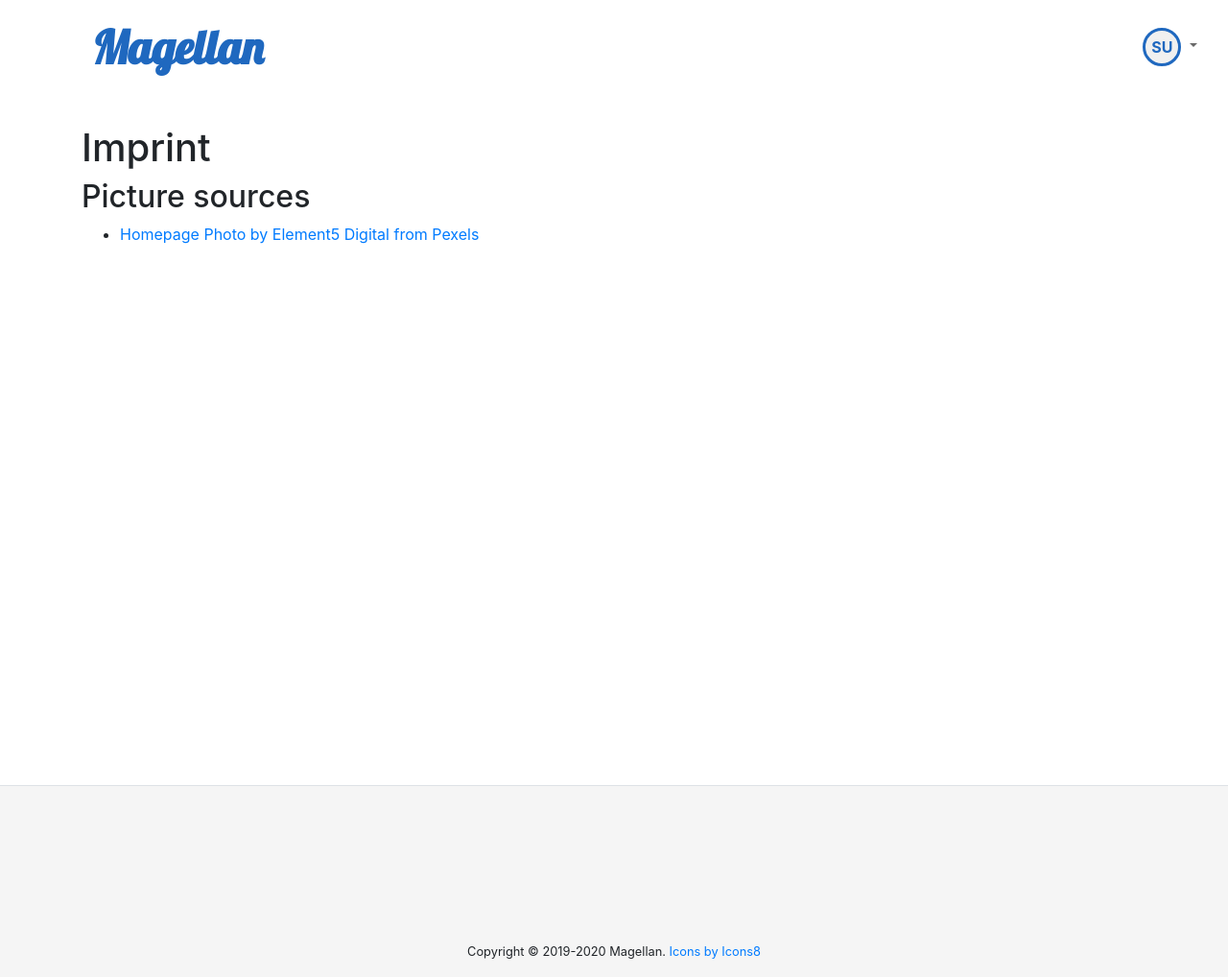
After one commit to smnwltr/magellan, a Django app: page /imprint/ in a window 1280 px wide. The commit adds this page. Shown: the whole page at 96% size. Run offline with Django 3.2, Linux system fonts and the light colour scheme; the visitor is signed in with stand-in values (Sample User, id 1); style sheets or scripts are compiled from the project's sources; some libraries are stand-ins or nearby versions.

```diff
--- /dev/null
+++ b/magellan/magellan/data.py
@@ -0,0 +1,16 @@
+def app_data(request):
+    data_dict = {
+        'app_name': 'Magellan',
+        'contact': {
+            'support': 'smn@wltr.co',
+            'phone': '+49 89 1234 5678',
+            'street': 'Some street 51',
+            'city': 'Munich',
+            'country': 'Germany',
+        },
+        'static_links': {
+            'privacy': '/privacy/',
+            'imprint': '/imprint/'
+        }
+    }
+    return data_dict
--- a/magellan/magellan/settings.py
+++ b/magellan/magellan/settings.py
@@ -69,6 +69,7 @@ TEMPLATES = [
                 'django.template.context_processors.request',
                 'django.contrib.auth.context_processors.auth',
                 'django.contrib.messages.context_processors.messages',
+                'magellan.data.app_data',
             ],
         },
     },
--- a/magellan/pages/static/css/main.scss
+++ b/magellan/pages/static/css/main.scss
@@ -1,3 +1,158 @@
-h1 {
-  color: red;
+@import 'vendor';
+
+/* project variables */
+$magellan-blue: #1f68bf;
+$magellan-magenta: #d43256;
+$magellan-yellow: #ffdf00;
+
+$primary-color: $magellan-blue;
+$secundary-color: $magellan-magenta;
+$terciary-color: $magellan-yellow;
+
+
+.section {
+  margin-top: 6em;
+  margin-bottom: 6em;
 }
+
+/* Navbar styles */
+
+.navbar-brand {
+  font-family: 'Lobster', cursive;
+  font-size: 300%;
+  font-weight: bold;
+  color: $primary-color;
+  margin-left: 80px;
+
+  &:hover {
+    color: $primary-color;
+    font-size: 295%;
+  }
+}
+
+.navbar {
+  background-color: #fff;
+  margin-bottom: 2rem;
+
+  li {
+    display: table-cell;
+    position: relative;
+    padding: 15px 0;
+
+    a {
+      color: #000;
+      text-decoration: none;
+      display: inline-block;
+      padding: 15px 5px;
+      position: relative;
+    }
+
+    a:after {
+      background: none repeat scroll 0 0 transparent;
+      bottom: 0;
+      content: "";
+      display: block;
+      height: 2px;
+      left: 50%;
+      position: absolute;
+      background: #000;
+      transition: width 0.3s ease 0s, left 0.3s ease 0s;
+      width: 0;
+    }
+  }
+
+  .avatar {
+    border: 3px solid $primary-color;
+    border-radius: 50% !important;
+    height: 40px;
+    width: 40px;
+  }
+
+  .avatar-btn {
+    &:hover {
+      color: $primary-color;
+      text-decoration: none;
+    }
+  }
+
+  .avatar-placeholder {
+    background-color: #F0F0F0;
+    display: inline-block;
+    color: $primary-color;
+    font-weight: bolder;
+    text-align: center;
+    vertical-align: middle;
+    line-height: 35px;
+  }
+
+  .dropdown {
+    a {
+      color: dimgrey;
+    }
+  }
+}
+
+
+/* Button styles */
+.btn-primary {
+  background-color: $primary-color;
+  border-color: $primary-color;
+
+  &:hover {
+    background-color: darken($primary-color, 15%);
+    border-color: darken($primary-color, 15%);
+  }
+}
+
+.btn-outline-primary {
+  color: $primary-color;
+  border-color: $primary-color;
+
+  &:hover {
+    background-color: $primary-color;
+    border-color: $primary-color;
+    color: white;
+  }
+}
+
+
+/* other base */
+
+.main {
+  min-height: 80vh;
+}
+
+.footer {
+  background-color: #F5F5F5;
+  display: flex;
+  flex-direction: column;
+
+  .cr-line {
+    margin-top: auto;
+  }
+}
+
+/* front page */
+
+.header-home {
+  padding: 8rem;
+  background-repeat: no-repeat;
+  background-position: center;
+  background-size: cover;
+}
+
+
+.jumbo-home {
+  height: 100%;
+  padding: 1rem;
+  color: white;
+
+  h2 {
+    font-size: 1.5rem;
+  }
+
+  .btn {
+    font-size: 1.5rem;
+    font-weight: bolder;
+  }
+}
--- a/magellan/pages/templates/_base.html
+++ b/magellan/pages/templates/_base.html
@@ -6,7 +6,7 @@
 
 <head>
     <meta charset="utf-8">
-    <title>{{ app_name }} - {% block title %}Optimize your travels{% endblock title %}</title>
+    <title>{% block title %}Optimize your travels{% endblock title %} - {{ app_name }}</title>
     <meta name="description"
           content="{{ app_name }}  helps you get the most out of your travels. Create packing lists, budgets, and plan every day.">
     <meta name="viewport" content="width=device-width, initial-scale=1">
@@ -28,9 +28,83 @@
 
 <body>
 
+
+<nav class="navbar navbar-expand-md">
+    <a class="navbar-brand" href="/"> {{ app_name }} </a>
+
+    <button class="navbar-toggler hamburger hamburger--spring d-md-none" type="button" data-toggle="collapse"
+            data-target="#navbarNav" aria-controls="navbarNav" aria-expanded="false" aria-label="Toggle navigation">
+            <span class="hamburger-box">
+                <span class="hamburger-inner"></span>
+            </span>
+    </button>
+
+
+    <div class="collapse navbar-collapse" id="navbarNav">
+        <div class="navbar-nav ml-auto">
+            {% if user.is_authenticated %}
+
+            <div class="dropdown mr-3 d-none d-md-block">
+                <a class="dropdown-toggle avatar-btn" href="#" role="button" id="userMenuDropdownLink"
+                   data-toggle="dropdown"
+                   aria-haspopup="true"
+                   aria-expanded="false" aria-label="User menu">
+
+                    {% if user.profile_images.last.image %}
+                    <img class="avatar" src="{% get_media_prefix %}{{ user.profile_images.last.image }}"
+                         alt="Profilbild"/>
+                    {% else %}
+                    <span class="avatar-placeholder avatar">{% if user.first_name %}
+                            {{ user.first_name|slice:":1" }}{{ user.last_name|slice:":1" }}
+                        {% else %}{{ user.email|slice:":2" }}{% endif %}
+                    </span>
+                    {% endif %}
+
+
+                </a>
+                <div class="dropdown-menu dropdown-menu-right" aria-labelledby="userMenuDropdownLink">
+                    <h3 class="dropdown-header font-weight-bold">Hi
+                        {% if user.first_name %}{{ user.first_name }}{% else %}{{ user.email }}
+                        {% endif %}</h3>
+                    <a class="dropdown-item" href="">My Trips</a>
+                    <a class="dropdown-item" href="">My Profile</a>
+                    <div class="dropdown-divider"></div>
+
+                    <a class="dropdown-item" href="{% url 'account_logout' %}">Abmelden</a>
+                </div>
+
+                {% else %}
+
+                <a href="" class="btn btn-outline-primary mt-3 mt-md-0 ml-md-4">Log in</a>
+                <a href=""
+                   class="btn btn-primary mt-3 mt-md-0 ml-md-3">Sign up</a>
+
+                {% endif %}
+            </div>
+        </div>
+        {% if user.is_authenticated %}
+
+        <div class="d-md-none text-center">
+            <h4>Hi {% if user.first_name %}{{ user.first_name }}{% else %}{{ user.email }}
+                {% endif %}</h4>
+            <p class="mt-4"><a href="">My Trips</a></p>
+            <p class="mt-2"><a href="">My Profile</a></p>
+            <p class="mt-2"><a href="">Log out</a></p>
+
+        </div>
+        {% endif %}
+    </div>
+</nav>
+
 <div class="main">
     {% block content %}
     {% endblock content %}
+</div>
+
+<div class="container-fluid border-top mt-5 footer" style="height: 200px">
+    <p class="text-center font-weight-light cr-line"><small>Copyright &copy; 2019-2020 Magellan. <a
+            href="https://icons8.com/">Icons by Icons8</a></small></p>
+
 </div>
 
 <script src="{% static 'js/jquery-3.4.1.min.js' %}"></script>
--- /dev/null
+++ b/magellan/pages/templates/imprint.html
@@ -0,0 +1,17 @@
+{% extends '_base.html' %}
+{% load static %}
+
+{% block content %}
+
+<div class="container">
+    <h1>Imprint</h1>
+
+    <h2>Picture sources</h2>
+    <ul>
+        <li>
+            <a href="https://www.pexels.com/photo/person-pointing-at-black-and-gray-film-camera-near-macbook-pro-1051075/"
+               target="_blank">Homepage Photo by Element5 Digital from Pexels</a></li>
+    </ul>
+</div>
+
+{%  endblock content %}
--- a/magellan/pages/urls.py
+++ b/magellan/pages/urls.py
@@ -1,7 +1,9 @@
 from django.urls import path
 
-from .views import Home
+from .views import Home, Imprint, Privacy
 
 urlpatterns = [
     path('', Home.as_view(), name='home'),
+    path('imprint/', Imprint.as_view(), name='imprint'),
+    path('privacy-policy/', Privacy.as_view(), name='imprint'),
 ]
--- a/magellan/pages/views.py
+++ b/magellan/pages/views.py
@@ -3,3 +3,11 @@ from django.views.generic import TemplateView
 
 class Home(TemplateView):
     template_name = 'home.html'
+
+
+class Imprint(TemplateView):
+    template_name = 'imprint.html'
+
+
+class Privacy(TemplateView):
+    template_name = 'privacy.html'
```
Also changed, not shown: magellan/pages/static/css/vendor.scss (added, +117 -0 lines), magellan/pages/templates/home.html (+6 -2 lines), magellan/pages/templates/privacy.html (added, +10 -0 lines), magellan/pages/static/img/header-origin.jpg (added), magellan/pages/static/img/header.jpg (added), magellan/pages/static/img/placeholder.png (added).
